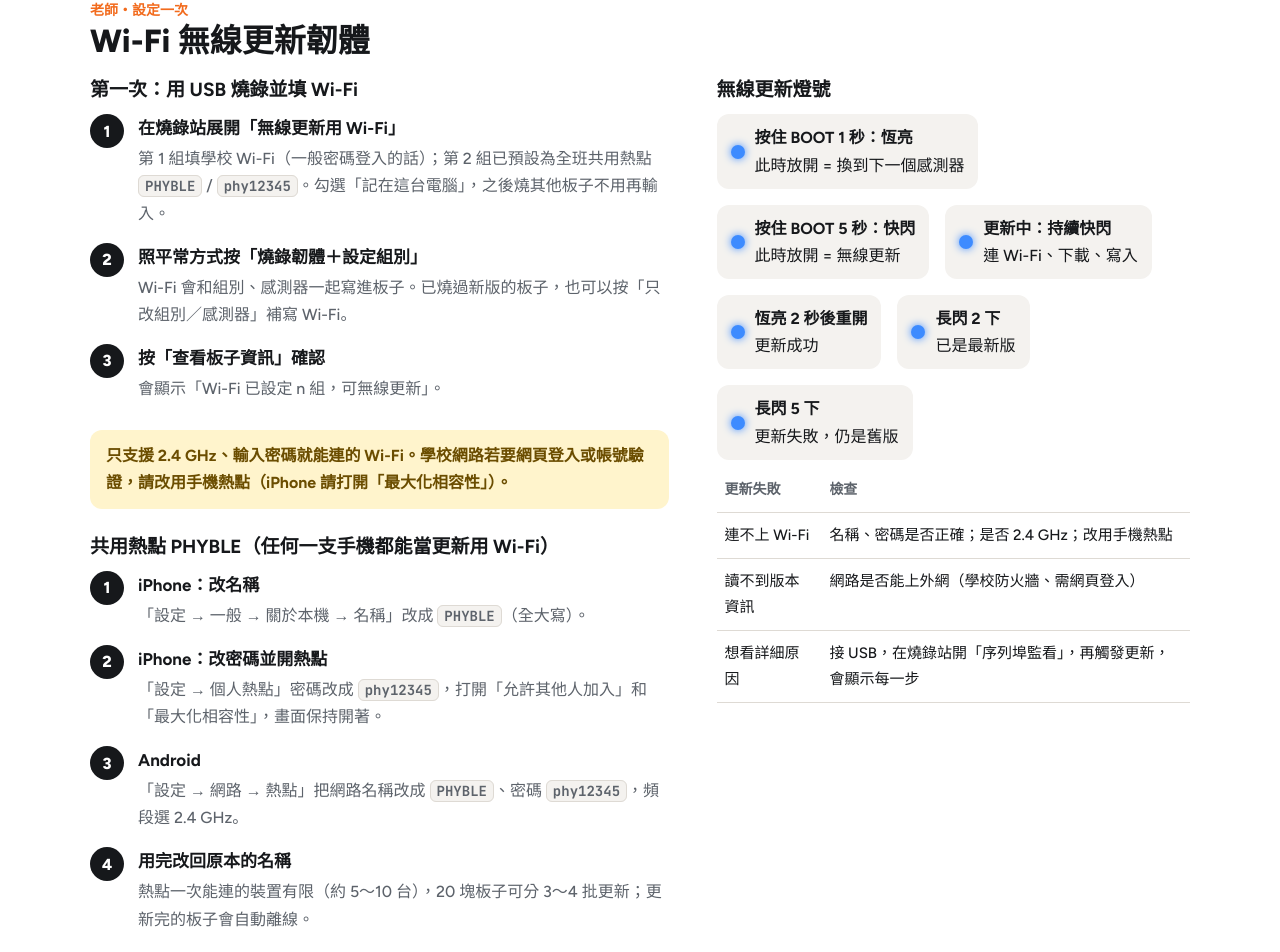
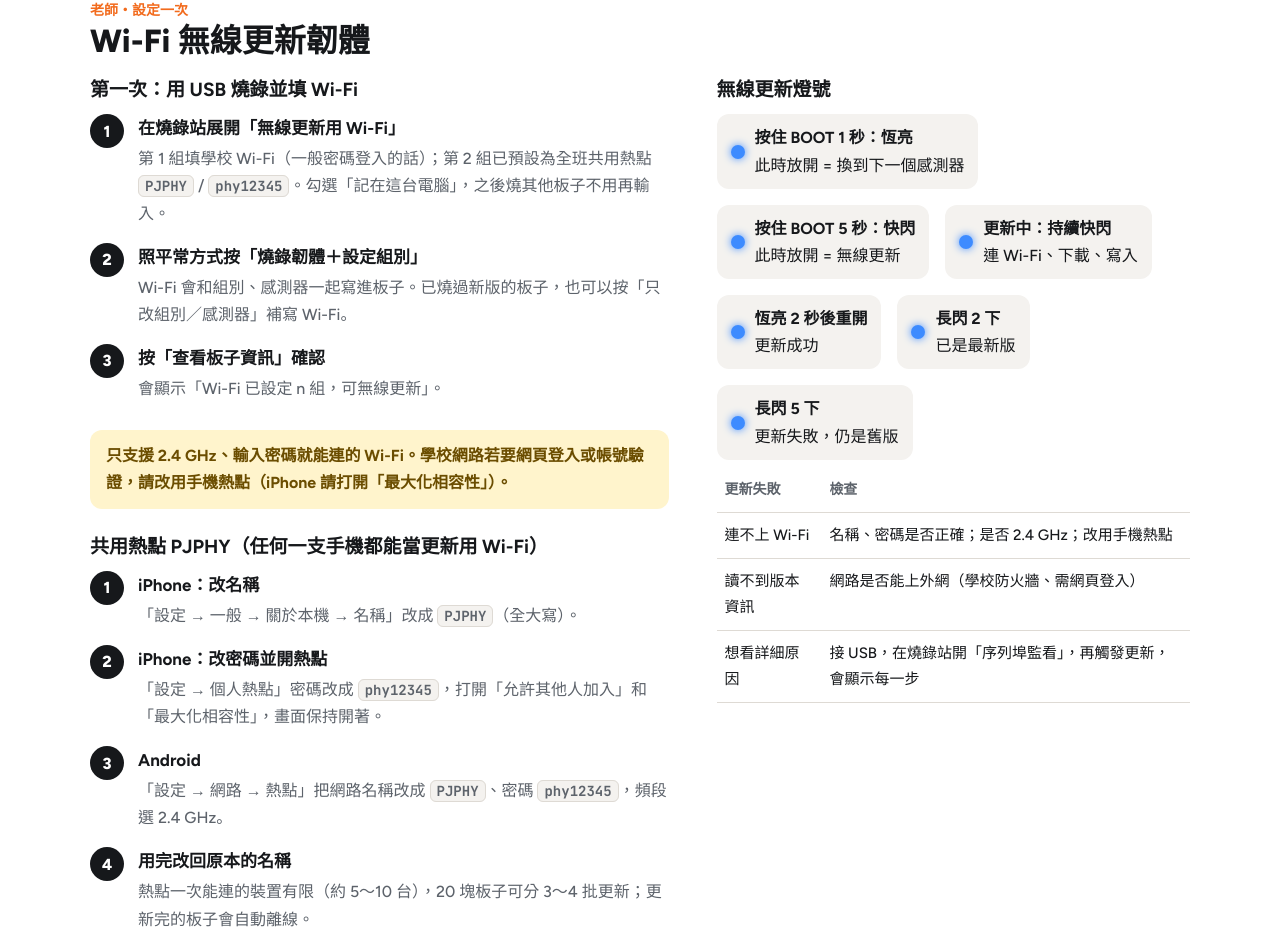
Before and after one commit to yuming14122000-dotcom/phyble, a plain HTML site: page help.html in a window 1280 px wide. Shown: the part 1544-2496 px from the top of the page. Drawn offline with Linux system fonts and the light colour scheme.

Commit message:
共用熱點名稱改為 PJPHY
Co-Authored-By: Claude Opus 5.5 <noreply@anthropic.com>
Claude-Session: https://claude.ai/code/session_0151CeeLWJtBXD1CkuSvs2Z5

```diff
--- a/help.html
+++ b/help.html
@@ -170,16 +170,16 @@ figcaption{font-size:14px;color:var(--mute);margin-top:6px;text-align:center}
     <div>
       <h3 style="margin-top:0">第一次：用 USB 燒錄並填 Wi-Fi</h3>
       <ol class="steps">
-        <li><b>在燒錄站展開「無線更新用 Wi-Fi」</b><p>第 1 組填學校 Wi-Fi（一般密碼登入的話）；第 2 組已預設為全班共用熱點 <code>PHYBLE</code> / <code>phy12345</code>。勾選「記在這台電腦」，之後燒其他板子不用再輸入。</p></li>
+        <li><b>在燒錄站展開「無線更新用 Wi-Fi」</b><p>第 1 組填學校 Wi-Fi（一般密碼登入的話）；第 2 組已預設為全班共用熱點 <code>PJPHY</code> / <code>phy12345</code>。勾選「記在這台電腦」，之後燒其他板子不用再輸入。</p></li>
         <li><b>照平常方式按「燒錄韌體＋設定組別」</b><p>Wi-Fi 會和組別、感測器一起寫進板子。已燒過新版的板子，也可以按「只改組別／感測器」補寫 Wi-Fi。</p></li>
         <li><b>按「查看板子資訊」確認</b><p>會顯示「Wi-Fi 已設定 n 組，可無線更新」。</p></li>
       </ol>
       <p class="warn">只支援 2.4 GHz、輸入密碼就能連的 Wi-Fi。學校網路若要網頁登入或帳號驗證，請改用手機熱點（iPhone 請打開「最大化相容性」）。</p>
-      <h3>共用熱點 PHYBLE（任何一支手機都能當更新用 Wi-Fi）</h3>
+      <h3>共用熱點 PJPHY（任何一支手機都能當更新用 Wi-Fi）</h3>
       <ol class="steps">
-        <li><b>iPhone：改名稱</b><p>「設定 → 一般 → 關於本機 → 名稱」改成 <code>PHYBLE</code>（全大寫）。</p></li>
+        <li><b>iPhone：改名稱</b><p>「設定 → 一般 → 關於本機 → 名稱」改成 <code>PJPHY</code>（全大寫）。</p></li>
         <li><b>iPhone：改密碼並開熱點</b><p>「設定 → 個人熱點」密碼改成 <code>phy12345</code>，打開「允許其他人加入」和「最大化相容性」，畫面保持開著。</p></li>
-        <li><b>Android</b><p>「設定 → 網路 → 熱點」把網路名稱改成 <code>PHYBLE</code>、密碼 <code>phy12345</code>，頻段選 2.4 GHz。</p></li>
+        <li><b>Android</b><p>「設定 → 網路 → 熱點」把網路名稱改成 <code>PJPHY</code>、密碼 <code>phy12345</code>，頻段選 2.4 GHz。</p></li>
         <li><b>用完改回原本的名稱</b><p>熱點一次能連的裝置有限（約 5～10 台），20 塊板子可分 3～4 批更新；更新完的板子會自動離線。</p></li>
       </ol>
       <h3>之後：不用接電腦就能更新</h3>
```
Also changed, not shown: index.html (+3 -3 lines).
